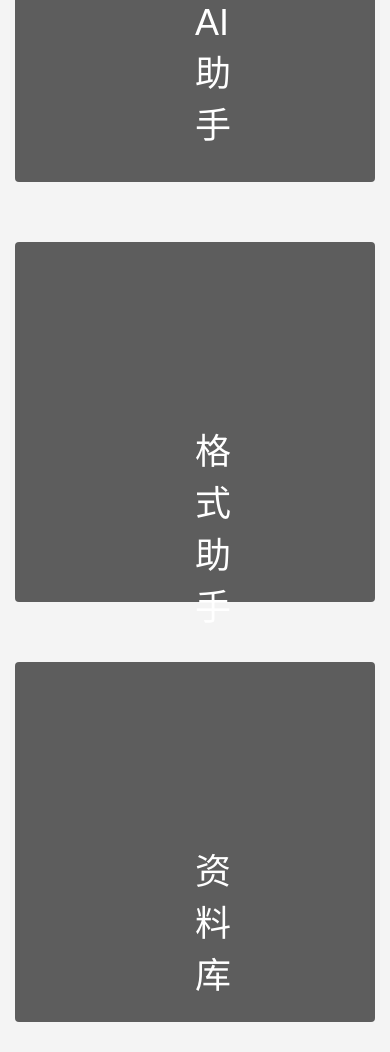
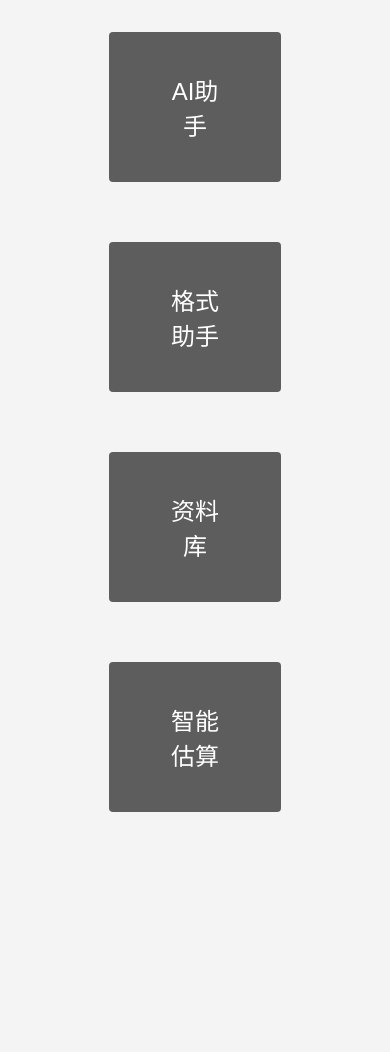
Before and after one commit to ArjenCole/pyOllama, a Flask app: page / in a window 390 px wide. After the commit the page ends 812 px from the top, so only its background shows below. Run offline with Flask 3, Linux system fonts and the light colour scheme.

Commit message:
增加智能估算页面

```diff
--- a/index.py
+++ b/index.py
@@ -1,4 +1,5 @@
 import time
+import sys
 
 from flask import Flask, render_template, request
 from flask_socketio import SocketIO
@@ -46,6 +47,16 @@
     # 知识库页面路由
     return render_template('knowledge.html')
 
+@app.route('/estimation')
+def estimation():
+    # 智能估算页面路由
+    return render_template('estimation.html')
+
+@app.route('/estimation/water')
+def estimation_water():
+    # 给排水厂站工程估算页面路由
+    return render_template('estimation_water.html')
+
 def _stage_update(p_percent, p_stage, session_id=None):
     if session_id:
         # 只向特定客户端发送进度更新
@@ -70,5 +81,9 @@
         del client_sessions[request.sid]
 
 if __name__ == '__main__':
-    # app.run(debug=True, host='0.0.0.0', port=8080)
-    socketio.run(app, debug=True, host='0.0.0.0', port=8080)
+    try:
+        socketio.run(app, debug=True, host='0.0.0.0', port=8080)
+    except KeyboardInterrupt:
+        print('正在关闭服务器...')
+        socketio.stop()
+        sys.exit(0)
--- a/static/css/index.css
+++ b/static/css/index.css
@@ -13,25 +13,32 @@
 
 .buttons-container {
     display: flex;
-    justify-content: space-around;
-    width: 80%;
-    max-width: 3600px; /* 限制按钮组的最大宽度 */
+    flex-wrap: wrap;
+    justify-content: center;
+    gap: 30px;
+    width: 90%;
+    max-width: 1200px;
+    padding: 20px;
 }
 
 .button {
     display: inline-block;
-    padding: 180px; /* 进一步增大内边距 */
-    margin: 30px; /* 进一步增大外边距 */
+    padding: 30px 60px;
+    margin: 15px;
     text-decoration: none;
     color: #fff;
-    background-color: #5d5d5d; /* 低饱和度的灰色 */
+    background-color: #5d5d5d;
     border: none;
     border-radius: 4px;
-    font-size: 36px; /* 进一步增大字体大小 */
+    font-size: 24px;
     transition: background-color 0.3s ease;
     box-sizing: border-box;
-    width: calc((100% - 90px) / 3); /* 调整按钮宽度，减去更大的间距 */
-    height: 500px; /* 进一步增大高度 */
+    width: calc(50% - 60px); /* 每行两个按钮 */
+    height: 200px;
+    display: flex;
+    align-items: center;
+    justify-content: center;
+    text-align: center;
 }
 
 .button:hover {
@@ -46,8 +53,8 @@
     }
 
     .button {
-        width: 80%; /* 在小屏幕上按钮宽度为80% */
-        margin: 30px 0; /* 调整垂直间距 */
-        height: 200px; /* 在小屏幕上减小按钮高度以适应屏幕 */
+        width: 80%;
+        margin: 15px 0;
+        height: 150px;
     }
 }
--- a/templates/index.html
+++ b/templates/index.html
@@ -12,6 +12,7 @@
     <a href="http://172.16.104.58:8080/chat" class="button">AI助手</a>
     <a href="dropzone" class="button">格式助手</a>
     <a href="knowledge" class="button">资料库</a>
+    <a href="estimation" class="button">智能估算</a>
 </div>
 
 </body>
```
Also changed, not shown: templates/estimation.html (added, +17 -0 lines), templates/estimation_water.html (added, +20 -0 lines).
